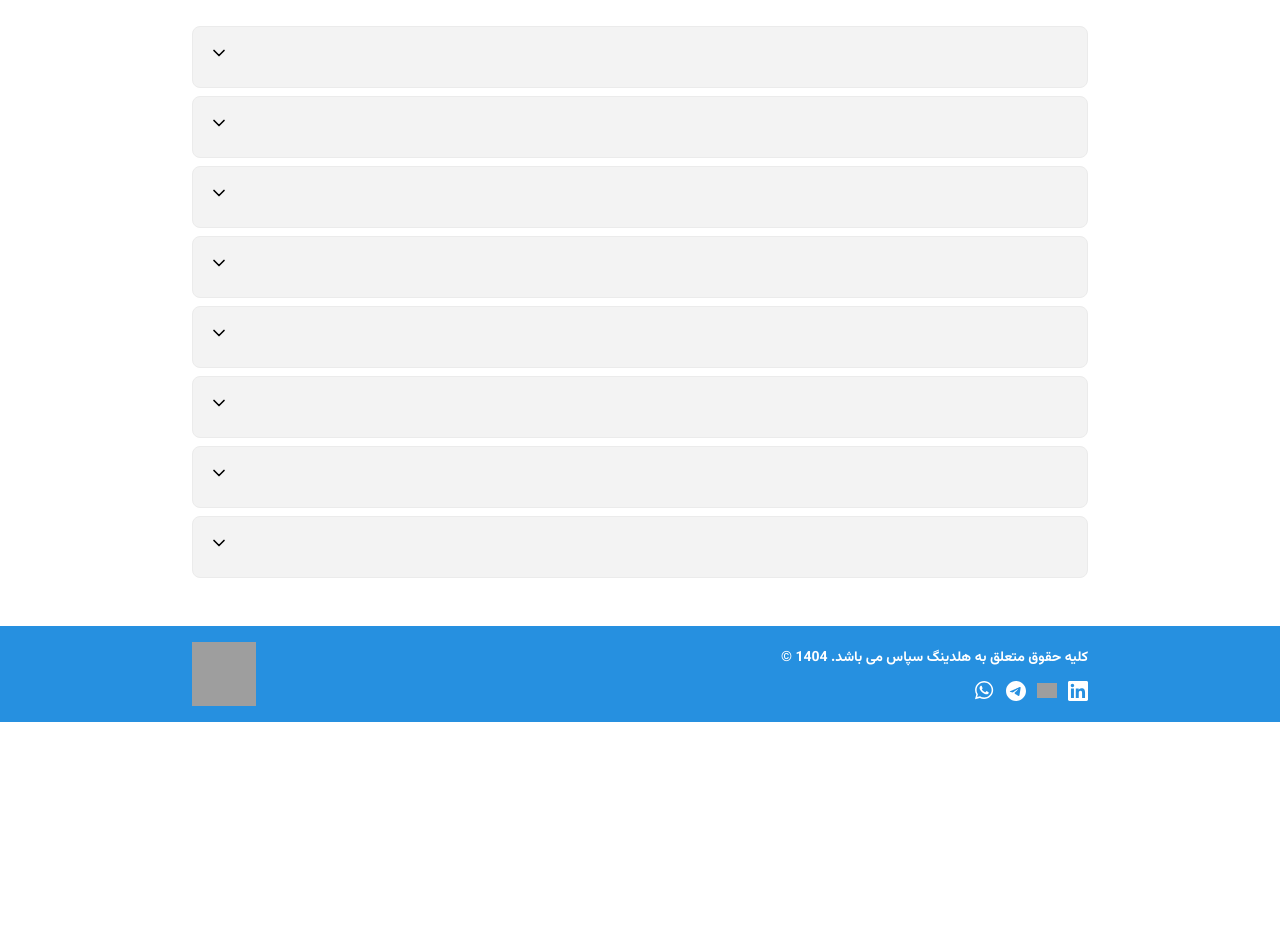
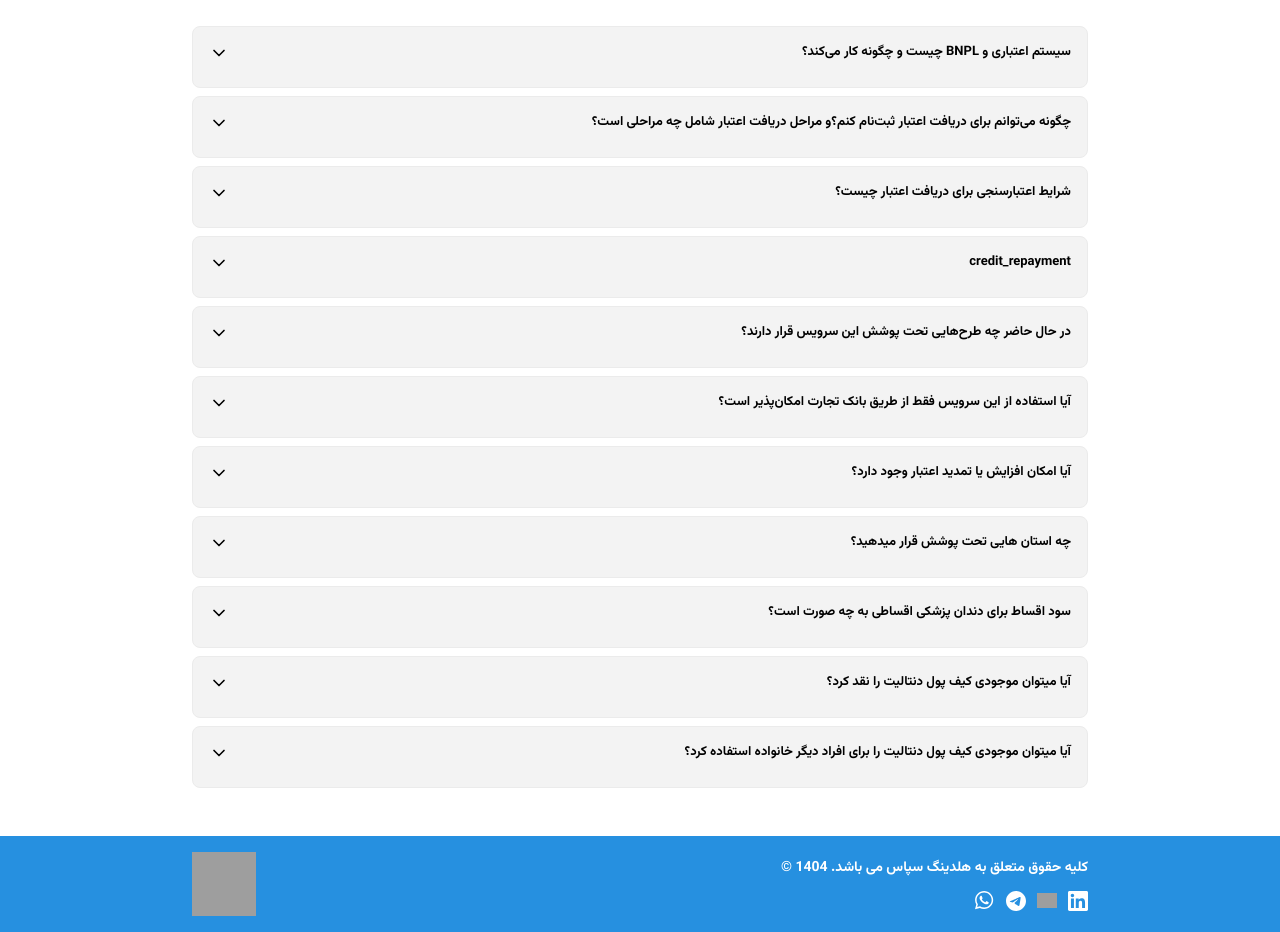
Before and after one commit to mahdiehakbari/sepas-project, a Next.js app: page /services/dentalPlan in a window 1280 px wide. Shown: the part 1422-2354 px from the top of the page. Before the commit the page ends 2144 px from the top, so only its background shows below. Built offline with nearby package versions, Linux system fonts and the light colour scheme; grey boxes are pictures that could not be loaded.

Commit message:
work on faq

```diff
--- a/src/features/layout/components/Header/constants/index.ts
+++ b/src/features/layout/components/Header/constants/index.ts
@@ -7,5 +7,9 @@ export const getNavItems = (): NavItem[] => [
   // { id: 3, label: i18n.t('home:credit_system'), href: '/' },
   { id: 4, label: i18n.t('home:process_receiving_credit'), href: '/' },
   // { id: 5, label: i18n.t('home:video_training'), href: '/' },
-  { id: 6, label: i18n.t('home:Frequently'), href: '/' },
+  {
+    id: 6,
+    label: i18n.t('home:Frequently'),
+    href: '/services/dentalPlan?scroll=faq',
+  },
 ];
--- a/src/locales/fa/dental_plane.json
+++ b/src/locales/fa/dental_plane.json
@@ -6,13 +6,30 @@
   "faq": "سوالات متداول",
   "bnpl": "سیستم اعتباری و BNPL چیست و چگونه کار می‌کند؟",
   "bnpl_desc": "سیستم اعتباری و BNPL (Buy Now, Pay Later) یک راهکار مالی نوین است که به شما امکان می‌دهد بدون نیاز به پرداخت نقدی در زمان خرید، از محصولات و خدمات موردنظر خود استفاده کنید و هزینه را در آینده بپردازید. در این روش، ابتدا از طریق سامانه باجت اقدام به دریافت اعتبار می‌کنید، سپس می‌توانید اعتبار خود را در طرح‌های فعال مانند خدمات دندان‌پزشکی، گردشگری، قطعات خودرو و خدمات بیمه استفاده کنید. بازپرداخت اعتبار نیز به‌صورت اقساطی و مطابق با شرایط تعیین‌شده انجام می‌شود.",
-  "register_credit": "چگونه می‌توانم برای دریافت اعتبار ثبت‌نام کنم؟",
-  "obtaining_credit": "مراحل دریافت اعتبار شامل چه مراحلی است؟",
-  "requirements_receiving_credit": "شرایط اعتبارسنجی برای دریافت اعتبار چیست؟",
-  "repayment": "بازپرداخت اعتبار چگونه انجام می‌شود؟",
-  "covered_service": "در حال حاضر چه طرح‌هایی تحت پوشش این سرویس قرار دارند؟",
-  "service_through_tejarat": "آیا استفاده از این سرویس فقط از طریق بانک تجارت امکان‌پذیر است؟",
-  "increase_extend_credit": "آیا امکان افزایش یا تمدید اعتبار وجود دارد؟",
+  "register_credit": "چگونه می‌توانم برای دریافت اعتبار ثبت‌نام کنم؟و مراحل دریافت اعتبار شامل چه مراحلی است؟",
+  "register_credit_des": "برای اطلاع از نحوه ی ثبت نام و دریافت اعتبار بر روی این<1> لینک</1> کلیک کنید.",
+  "obtaining_credit": "شرایط اعتبارسنجی برای دریافت اعتبار چیست؟",
+  "obtaining_credit_desc": "در مرحله ی اعتبارسنجی، رفتار مالی و بانکی درخواست کننده ی تسهیلات شامل بدهی، اقساط بانکی، چک برگشتی و... بررسی میشود. و در نتیجه میزان رتبه اعتباری فرد استخراج و پایه ادامه مراحل اخذ اعتبار در سیستم بانکی در نظر گرفته می شود. ",
+  "credit_repayment_desc": "پس از طی کردن مراحل گفته شده و اخذ وام دندانپزشکی بانک تجارت می توانید برای بازپرداخت اقساط از روش های متداول سایر وام های بانک تجارت استفاده کنید. سه روش بازپرداخت اقساط تسهیلات عبارت است از:",
+  "option_one": "واریز مستقیم به حساب بانکی",
+  "option_two": "واریز از طریق موبایل بانک و اینترنت بانک تجارت",
+  "option_three": "پرداخت از طرق درگاه های اینترنتی ",
+
+  "requirements_receiving_credit": "در حال حاضر چه طرح‌هایی تحت پوشش این سرویس قرار دارند؟",
+  "requirements_receiving_credit_desc": "تمامی خدمات دندانپزشکی از پذیرندگان دنتالیت .",
+
+  "repayment": "آیا استفاده از این سرویس فقط از طریق بانک تجارت امکان‌پذیر است؟",
+  "repayment_desc": "در حال حاضر بله ولی در صورت تغییر یا اضافه شدن بانک عامل دیگر به این پروژه حتما در این صفحه اطلاع رسانی انجام میشود.",
+  "covered_service": "آیا امکان افزایش یا تمدید اعتبار وجود دارد؟",
+  "covered_service_desc": "بر اساس دستورالعملهای بانک عامل اقدام خواهد شد.",
+  "service_through_tejarat": "چه استان هایی تحت پوشش قرار میدهید؟ ",
+  "service_through_tejarat_desc": "تمامی استان ها بر اساس لیست پذیرندگان دنتالیت مورد تایید جامعه دندانپزشکی ایران.",
+  "increase_extend_credit": "سود اقساط برای دندان پزشکی اقساطی به چه صورت است؟",
+  "increase_extend_credit_desc": "شما میتوانید با مراجعه به محاسبه گر اقساط موجود در صفحه اول سایت ، سود اقساط خود را محاسبه نمایید .",
+  "wallet": "آیا میتوان موجودی کیف پول دنتالیت را نقد کرد؟",
+  "wallet_desc": "خیر فقط برای خدمات دندانپزشکی با پزشکان معرفی شده از ظرف جامعه دندانپزشکی ایران قابل استفاده میشود. ",
+  "wallet_balance": "آیا میتوان موجودی کیف پول دنتالیت را برای افراد دیگر خانواده استفاده کرد؟",
+  "wallet_balance_desc": "بله. در صورت تایید وام گیرنده مشکلی نیست.",
   "tejarat_bank": "بانک تجارت",
   "saman_bank": "بانک سامان",
   "meli_bank": "بانک ملی",
--- a/src/sharedComponent/ui/Accordion/Accordion.tsx
+++ b/src/sharedComponent/ui/Accordion/Accordion.tsx
@@ -1,7 +1,9 @@
 'use client';
+
 import { useState } from 'react';
 import { ChevronDown } from 'lucide-react';
-import { useTranslation } from 'react-i18next';
+import { useTranslation, Trans } from 'react-i18next';
+import Link from 'next/link';
 import { accordionData } from './constants';
 
 export const Accordion = () => {
@@ -17,16 +19,18 @@ export const Accordion = () => {
       <h3 className='text-center text-[16px] text-black font-[700] mb-6'>
         {t('dental_plane:faq')}
       </h3>
+
       {accordionData.map((item, index: number) => (
         <div
           key={index}
           className='border border-border-color rounded-[8px] p-4 cursor-pointer bg-secondary'
         >
+          {/* Header */}
           <div
             className='flex justify-between items-center'
             onClick={() => toggle(index)}
           >
-            <h2 className='font-[500] text-[13px]'>{item.title}</h2>
+            <h2 className='font-[500] text-[13px]'>{t(item.title)}</h2>
             <ChevronDown
               className={`w-5 h-5 transform transition-transform duration-300 ${
                 openIndex === index ? 'rotate-180' : 'rotate-0'
@@ -34,14 +38,36 @@ export const Accordion = () => {
             />
           </div>
 
+          {/* Content */}
           <div
             className={`mt-2 overflow-hidden transition-all duration-300 ${
               openIndex === index ? 'max-h-40' : 'max-h-0'
             }`}
           >
-            <p className='text-second-text-color text-[13px] font-[500]'>
-              {item.content}
-            </p>
+            <div className='text-second-text-color text-[13px] font-[500]'>
+              {item.hasLink ? (
+                <Trans
+                  i18nKey={item.content}
+                  components={[
+                    <></>,
+                    <Link
+                      key='terms-link'
+                      href='/services/dentalPlan'
+                      className='text-primary underline font-medium'
+                    />,
+                  ]}
+                />
+              ) : (
+                t(item.content)
+              )}
+              {item.list && (
+                <ul className='mt-2 list-disc pr-5 text-[12px] space-y-1'>
+                  {item.list.map((li, i) => (
+                    <li key={i}>{t(li)}</li>
+                  ))}
+                </ul>
+              )}
+            </div>
           </div>
         </div>
       ))}
--- a/src/sharedComponent/ui/Accordion/constants/index.ts
+++ b/src/sharedComponent/ui/Accordion/constants/index.ts
@@ -1,37 +1,54 @@
-import i18n from '@/i18n';
 import { TAccordionItemType } from '../types';
 
 export const accordionData: TAccordionItemType[] = [
   {
-    title: i18n.t('dental_plane:bnpl'),
-    content: i18n.t('dental_plane:bnpl_desc'),
+    title: 'dental_plane:bnpl',
+    content: 'dental_plane:bnpl_desc',
   },
   {
-    title: i18n.t('dental_plane:register_credit'),
-    content: i18n.t('dental_plane:bnpl_desc'),
+    title: 'dental_plane:register_credit',
+    content: 'dental_plane:register_credit_des',
+    hasLink: true,
   },
   {
-    title: i18n.t('dental_plane:obtaining_credit'),
-    content: i18n.t('dental_plane:bnpl_desc'),
+    title: 'dental_plane:obtaining_credit',
+    content: 'dental_plane:obtaining_credit_desc',
   },
   {
-    title: i18n.t('dental_plane:requirements_receiving_credit'),
-    content: i18n.t('dental_plane:bnpl_desc'),
+    title: 'dental_plane:credit_repayment',
+    content: 'dental_plane:credit_repayment_desc',
+    list: [
+      'dental_plane:option_one',
+      'dental_plane:option_two',
+      'dental_plane:option_three',
+    ],
   },
   {
-    title: i18n.t('dental_plane:repayment'),
-    content: i18n.t('dental_plane:bnpl_desc'),
+    title: 'dental_plane:requirements_receiving_credit',
+    content: 'dental_plane:requirements_receiving_credit_desc',
   },
   {
-    title: i18n.t('dental_plane:covered_service'),
-    content: i18n.t('dental_plane:bnpl_desc'),
+    title: 'dental_plane:repayment',
+    content: 'dental_plane:repayment_desc',
   },
   {
-    title: i18n.t('dental_plane:service_through_tejarat'),
-    content: i18n.t('dental_plane:bnpl_desc'),
+    title: 'dental_plane:covered_service',
+    content: 'dental_plane:covered_service_desc',
   },
   {
-    title: i18n.t('dental_plane:increase_extend_credit'),
-    content: i18n.t('dental_plane:bnpl_desc'),
+    title: 'dental_plane:service_through_tejarat',
+    content: 'dental_plane:service_through_tejarat_desc',
+  },
+  {
+    title: 'dental_plane:increase_extend_credit',
+    content: 'dental_plane:increase_extend_credit_desc',
+  },
+  {
+    title: 'dental_plane:wallet',
+    content: 'dental_plane:wallet_desc',
+  },
+  {
+    title: 'dental_plane:wallet_balance',
+    content: 'dental_plane:wallet_balance_desc',
   },
 ];
--- a/src/sharedComponent/ui/Accordion/types/index.ts
+++ b/src/sharedComponent/ui/Accordion/types/index.ts
@@ -1,4 +1,6 @@
 export type TAccordionItemType = {
   title: string;
   content: string;
+  hasLink?: boolean;
+  list?: string[];
 };
```
Also changed, not shown: src/features/dentalPlanePage/DentalPlaneClient.tsx (+13 -76 lines), src/locales/en/dental_plane.json (+5 -3 lines).
